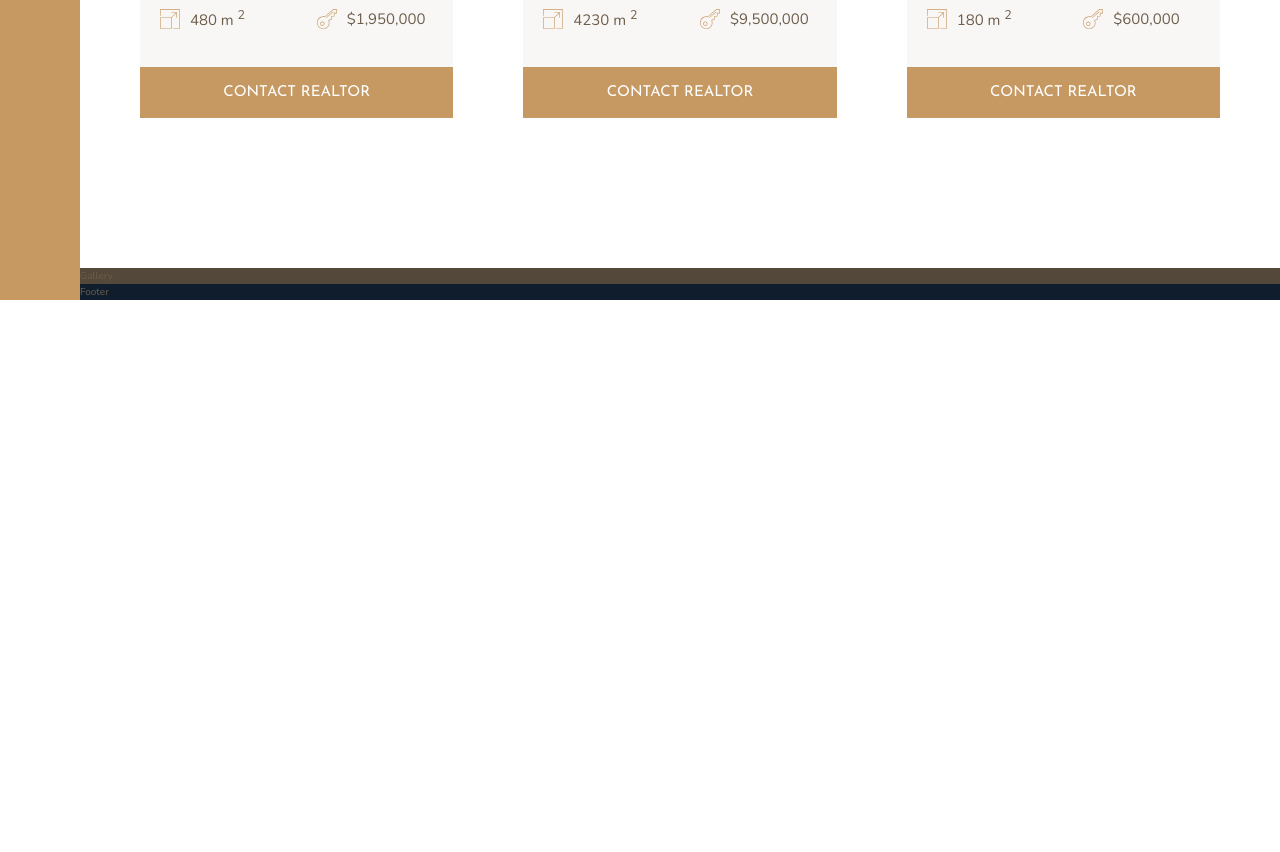
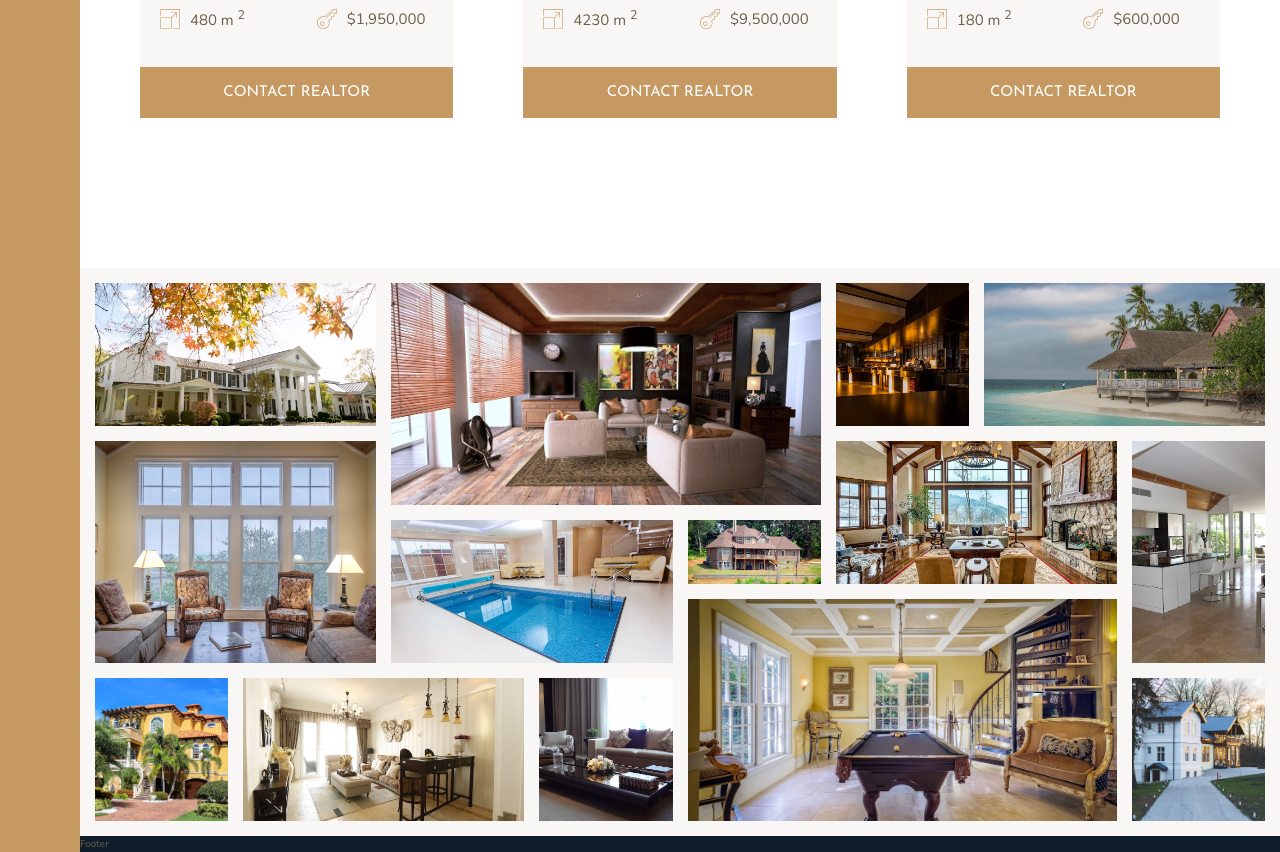
Before and after one commit to Kergo/Nexter, a website: page index.html in a window 1280 px wide. Shown: the part 2804-3656 px from the top of the page. Before the commit the page ends 3104 px from the top, so only its background shows below. Drawn offline with nearby package versions, Linux system fonts and the light colour scheme.

Commit message:
Added Gallery Section

```diff
--- a/index.html
+++ b/index.html
@@ -270,7 +270,49 @@
             </div>
         </section>
         <section class="gallery">
-            Gallery
+            <figure class="gallery__item gallery__item--1">
+                <img src="img/gal-1.jpeg" alt="Gallery image 1" class="gallery__img">
+            </figure>
+            <figure class="gallery__item gallery__item--2">
+                <img src="img/gal-2.jpeg" alt="Gallery image 2" class="gallery__img">
+            </figure>
+            <figure class="gallery__item gallery__item--3">
+                <img src="img/gal-3.jpeg" alt="Gallery image 3" class="gallery__img">
+            </figure>
+            <figure class="gallery__item gallery__item--4">
+                <img src="img/gal-4.jpeg" alt="Gallery image 4" class="gallery__img">
+            </figure>
+            <figure class="gallery__item gallery__item--5">
+                <img src="img/gal-5.jpeg" alt="Gallery image 5" class="gallery__img">
+            </figure>
+            <figure class="gallery__item gallery__item--6">
+                <img src="img/gal-6.jpeg" alt="Gallery image 6" class="gallery__img">
+            </figure>
+            <figure class="gallery__item gallery__item--7">
+                <img src="img/gal-7.jpeg" alt="Gallery image 7" class="gallery__img">
+            </figure>
+            <figure class="gallery__item gallery__item--8">
+                <img src="img/gal-8.jpeg" alt="Gallery image 8" class="gallery__img">
+            </figure>
+            <figure class="gallery__item gallery__item--9">
+                <img src="img/gal-9.jpeg" alt="Gallery image 9" class="gallery__img">
+            </figure>
+            <figure class="gallery__item gallery__item--10">
+                <img src="img/gal-10.jpeg" alt="Gallery image 10" class="gallery__img">
+            </figure>
+            <figure class="gallery__item gallery__item--11">
+                <img src="img/gal-11.jpeg" alt="Gallery image 11" class="gallery__img">
+            </figure>
+            <figure class="gallery__item gallery__item--12">
+                <img src="img/gal-12.jpeg" alt="Gallery image 12" class="gallery__img">
+            </figure>
+            <figure class="gallery__item gallery__item--13">
+                <img src="img/gal-13.jpeg" alt="Gallery image 13" class="gallery__img">
+            </figure>
+            <figure class="gallery__item gallery__item--14">
+                <img src="img/gal-14.jpeg" alt="Gallery image 14" class="gallery__img">
+            </figure>
+
         </section>
         <footer class="footer">
             Footer
--- a/sass/_gallery.scss
+++ b/sass/_gallery.scss
@@ -1,4 +1,80 @@
 .gallery {
-    background-color: $color-grey-dark-1;
+    background-color: $color-grey-light-1;
     grid-column: full-start / full-end;
+
+    display: grid;
+    grid-template-columns: repeat(8, 1fr);
+    grid-template-rows: repeat(7, 5vw);
+    grid-gap: 1.5rem;
+    padding: 1.5rem;
+
+    &__item {
+        // here we specify where the image should be placed in the grid template
+        &--1 {
+            grid-row: 1 / span 2;
+            grid-column: 1 / span 2;
+        }
+        &--2 {
+            grid-row: 1 / span 3;
+            grid-column: 3 / span 3;
+        }
+        &--3 {
+            grid-row: 1 / span 2;
+            grid-column: 6 / 7;
+        }
+        &--4 {
+            grid-row: 1 / span 2;
+            grid-column: 7 / -1;
+        }
+        &--5 {
+            grid-row: 3 / span 3;
+            grid-column: 1 / span 2;
+        }
+        &--6 {
+            grid-row: 4 / span 2;
+            grid-column: 3 / span 2;
+        }
+        &--7 {
+            grid-row: 4 / 5;
+            grid-column: 5 / 6;
+        }
+        &--8 {
+            grid-row: 3 / span 2;
+            grid-column: 6 / span 2;
+        }
+        &--9 {
+            grid-row: 3 / span 3;
+            grid-column: 8 / -1;
+        }
+        &--10 {
+            grid-row: 6 / span 2;
+            grid-column: 1 / 2;
+        }
+        &--11 {
+            grid-row: 6 / span 2;
+            grid-column: 2 / span 2;
+        }
+        &--12 {
+            grid-row: 6 / span 2;
+            grid-column: 4 / 5;
+        }
+        &--13 {
+            grid-row: 5 / span 3;
+            grid-column: 5 / span 3;
+        }
+        &--14 {
+            grid-row: 6 / span 2;
+            grid-column: 8 / -1;
+        }
+    }
+
+    &__img {
+        // here we fit the image into the grid cell. We must specify both the width and height properties in order to
+        // make the object-fit property work. Also we place the image into parent container -> figure element in the HTML
+        // so the image is not the grid item but instead the figure element. We do display block to prevent weird small white space
+        width: 100%;
+        height: 100%;
+        object-fit: cover;
+        display: block;
+    }
 }
```
Also changed, not shown: css/style.css.
